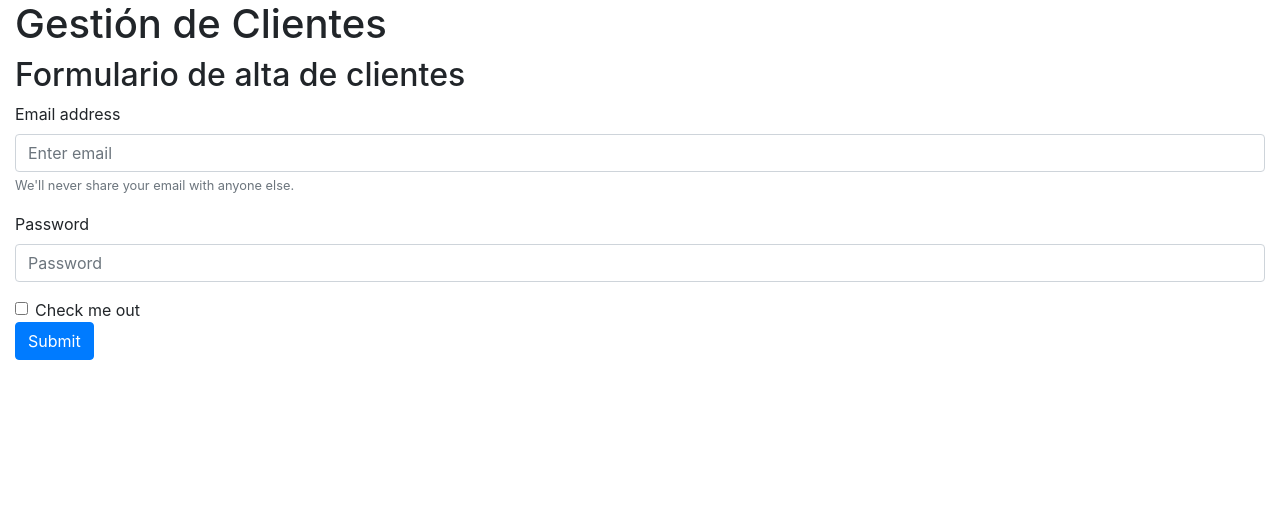
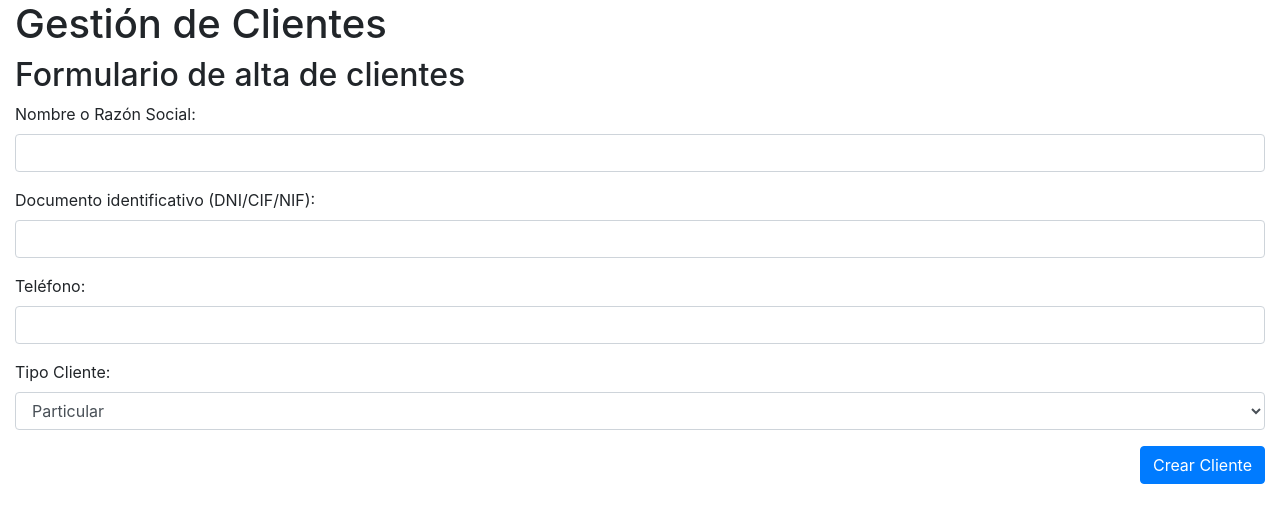
Before and after one commit to luigitinez/mantenimiento, a PHP site: page /cliente.php in a window 1280 px wide. Shown: the part 56-579 px from the top of the page. Run offline with PHP 8.4, Linux system fonts and the light colour scheme.

Commit message:
Se añade un archivo con el que trabajar las bases de datos. se termina el formulario de creación de clientes y ya se insertan clientes en la base de datos. Hay que revisar el telefono y el tipo porque ambos quedan grabados a 0.

```diff
--- a/cliente.php
+++ b/cliente.php
@@ -38,21 +38,28 @@ setlocale(LC_ALL,"es_ES");
 
 			<h2>Formulario de alta de clientes</h2>
 			<div class="form-cliente">
-			<form>
+			<form method="post" action="cliente-post.php">
+
 				<div class="form-group">
-					<label for="exampleInputEmail1">Email address</label>
-					<input type="email" class="form-control" id="exampleInputEmail1" aria-describedby="emailHelp" placeholder="Enter email">
-					<small id="emailHelp" class="form-text text-muted">We'll never share your email with anyone else.</small>
+					<label for="exampleInputPassword1">Nombre o Razón Social:</label>
+					<input type="text" class="form-control" id="name" name="name">
 				</div>
 				<div class="form-group">
-					<label for="exampleInputPassword1">Password</label>
-					<input type="password" class="form-control" id="exampleInputPassword1" placeholder="Password">
+					<label for="exampleInputPassword1">Documento identificativo (DNI/CIF/NIF):</label>
+					<input type="text" class="form-control" id="dni" name="dni">
 				</div>
-				<div class="form-check">
-					<input type="checkbox" class="form-check-input" id="exampleCheck1">
-					<label class="form-check-label" for="exampleCheck1">Check me out</label>
+				<div class="form-group">
+					<label for="exampleInputPassword1">Teléfono:</label>
+					<input type="tel" class="form-control" id="tel" name="tel">
 				</div>
-				<button type="submit" class="btn btn-primary">Submit</button>
+				<div class="form-group">
+				    <label for="exampleFormControlSelect1">Tipo Cliente:</label>
+					<select class="form-control" name="tipo" id="tipo">
+				    	<option value="0">Particular</option>
+				    	<option value="1">Profesional</option>
+				    </select>
+				  </div>
+				<button type="submit" class="btn btn-primary float-right">Crear Cliente</button>
 			</form>
 		</div>
 	</body>
--- a/css/style.css
+++ b/css/style.css
@@ -10,3 +10,6 @@ nav .show > .nav-link, .navbar-light .navbar-nav .active > .nav-link, .navbar-li
 .navbar-light .navbar-nav .nav-link {
     color: white
 }
+li .active{
+	background-color: blue;
+}
```
Also changed, not shown: MySQLDataSource.php (added, +24 -0 lines), cliente-post.php (added, +13 -0 lines).
